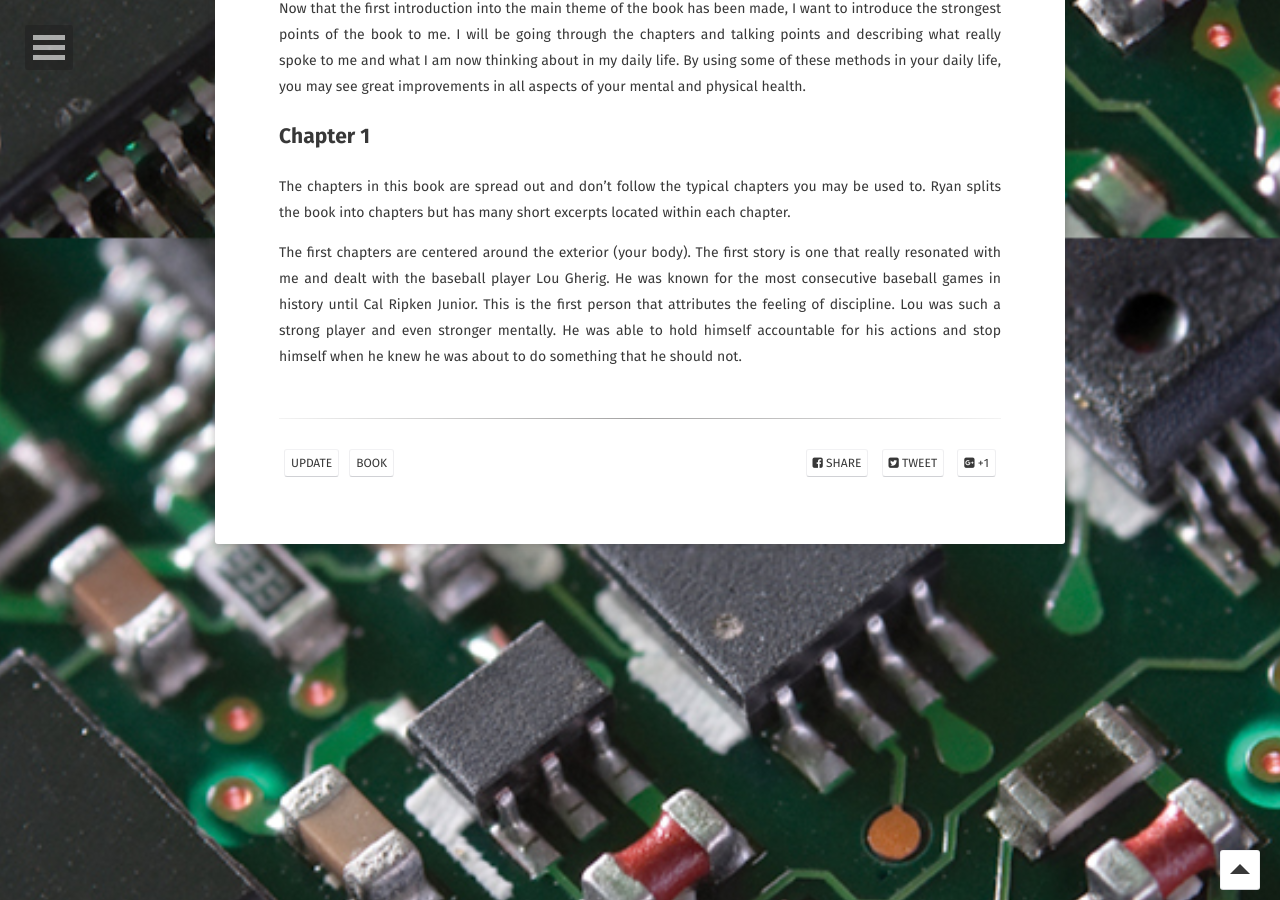
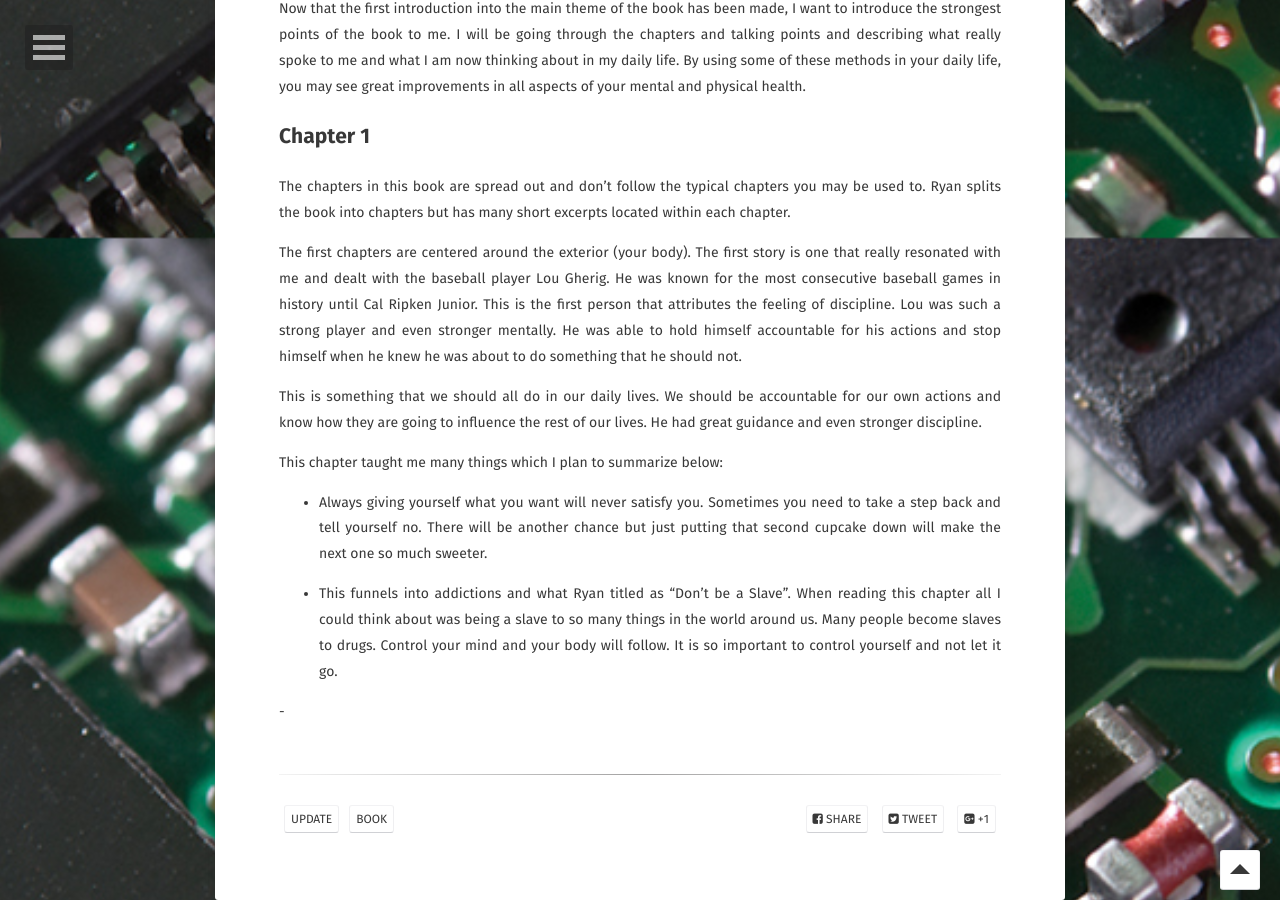
Before and after one commit to Markay12/MarkInfo-Projects, a Jekyll site: the page built from _posts/2022-11-15-disciplinedestiny.md, in a window 1280 px wide and 900 px high, scrolled down 662 px. Built offline with Jekyll 4.4.1, drawn with Linux system fonts in a browser that asks for light colours; some web fonts are replaced; some of the changed text lies outside the part shown.

Commit message:
worked through some bullet points

```diff
--- a/_posts/2022-11-15-disciplinedestiny.md
+++ b/_posts/2022-11-15-disciplinedestiny.md
@@ -18,3 +18,13 @@ Now that the first introduction into the main theme of the book has been made, I
 The chapters in this book are spread out and don't follow the typical chapters you may be used to. Ryan splits the book into chapters but has many short excerpts located within each chapter.
 
 The first chapters are centered around the exterior (your body). The first story is one that really resonated with me and dealt with the baseball player Lou Gherig. He was known for the most consecutive baseball games in history until Cal Ripken Junior. This is the first person that attributes the feeling of discipline. Lou was such a strong player and even stronger mentally. He was able to hold himself accountable for his actions and stop himself when he knew he was about to do something that he should not.
+
+This is something that we should all do in our daily lives. We should be accountable for our own actions and know how they are going to influence the rest of our lives. He had great guidance and even stronger discipline.
+
+This chapter taught me many things which I plan to summarize below:
+
+-   Always giving yourself what you want will never satisfy you. Sometimes you need to take a step back and tell yourself no. There will be another chance but just putting that second cupcake down will make the next one so much sweeter.
+
+-   This funnels into addictions and what Ryan titled as "Don't be a Slave". When reading this chapter all I could think about was being a slave to so many things in the world around us. Many people become slaves to drugs. Control your mind and your body will follow. It is so important to control yourself and not let it go.
+
+-
```
